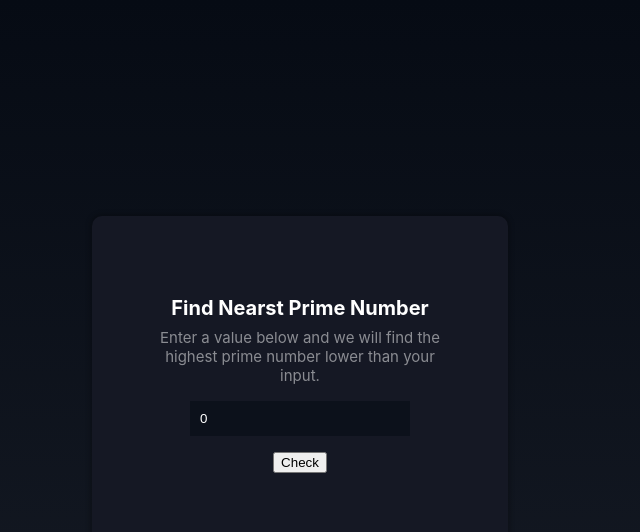
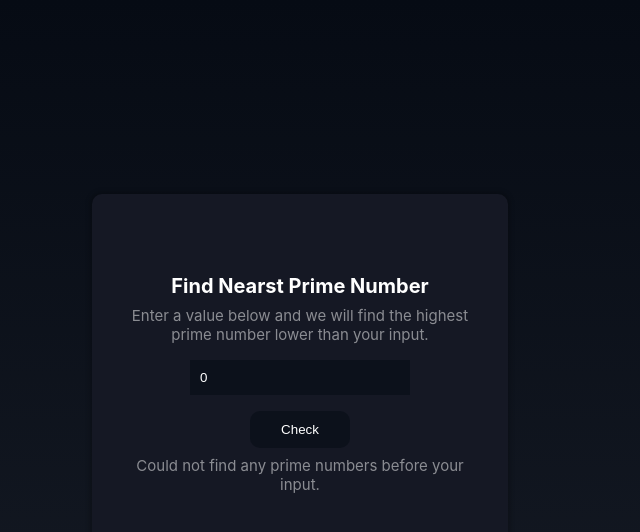
Before and after one commit to Sinnceree/prime-project, a React (Create React App) app: page / in a window 1280 px wide. Both pictures are taken after a click on the button "Check". Shown: the top 532 px of the page, without its empty margins (340-980 px from the left). Built offline with nearby package versions, Linux system fonts and the light colour scheme.

Commit message:
feat: added status message above grid

```diff
--- a/src/assets/styles/main.scss
+++ b/src/assets/styles/main.scss
@@ -34,7 +34,7 @@ body {
     padding: 0;
     text-align: center;
     font-size: 15px;
-    width: 300px;
+    width: 350px;
     margin-top: 0.5rem;
     color: rgba(255, 255, 255, 0.5);
   }
@@ -50,6 +50,18 @@ body {
 
   button {
     margin-top: 1rem;
+    background: #0c111b;
+    color: #fff;
+    border: none;
+    border-radius: 10px;
+    padding: 0.7rem;
+    width: 100px;
+    transition: ease-in 0.1s;
+
+    &:hover {
+      cursor: pointer;
+      box-shadow: 0 0 4px 0px #ffffff45;
+    }
   }
 }
 
--- a/src/components/Prime/index.tsx
+++ b/src/components/Prime/index.tsx
@@ -4,6 +4,7 @@ const Prime = () => {
   const [inputNumber, setInputNumber] = useState<number>(0)
   const [gridArr, setGridArr] = useState<number[]>([])
   const [primeNumber, setPrimeNumber] = useState<number | null>(null)
+  const [messageStatus, setMessageStatus] = useState<null | string>(null)
 
   // This is a recursive function checking the value starting
   // from the input value and subtracting by one until we find
@@ -40,8 +41,15 @@ const Prime = () => {
         numArr.push(i+1)
       }
       setGridArr(numArr)
+    } else {
+      setGridArr([])
     }
 
+    if (primeNum === null) {
+      return setMessageStatus(`Could not find any prime numbers before your input.`)
+    }
+
+    setMessageStatus(`${primeNum} is the first prime before your input`)
     setPrimeNumber(primeNum)
   }
 
@@ -60,6 +68,7 @@ const Prime = () => {
         value={inputNumber}
         onChange={(e) => onInputChange(parseInt(e.target.value))} />
       <button onClick={() => checkInput(inputNumber)}>Check</button>
+      {messageStatus && <p className="status">{messageStatus}</p>}
 
       <div className="prime-grid">
         {gridArr.map((num) => (
```
